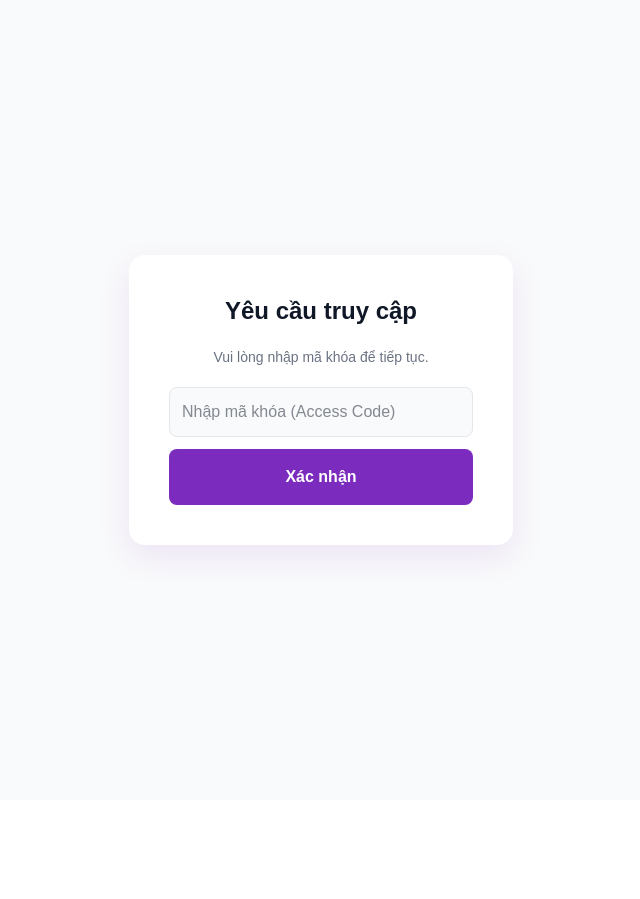
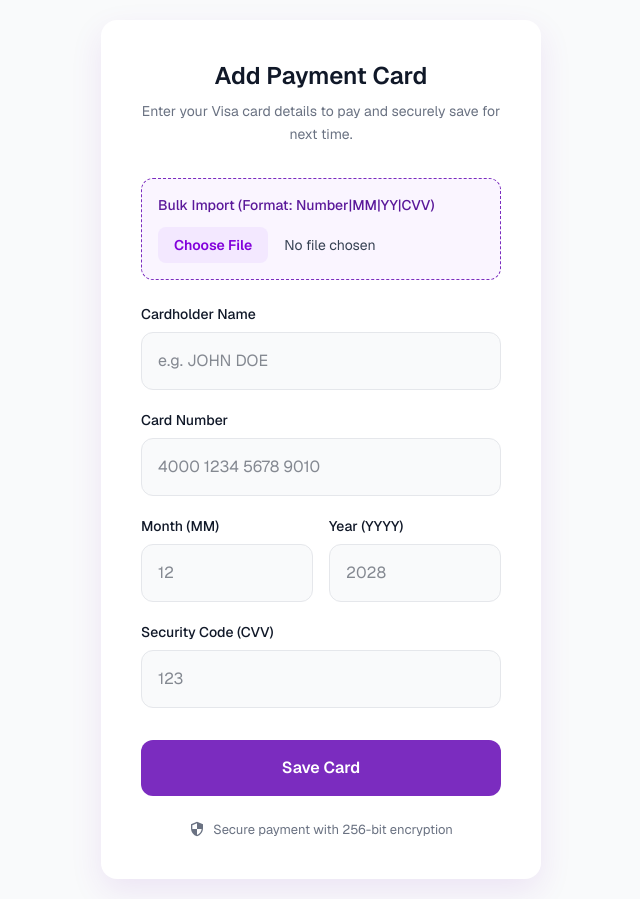
Before and after one commit to tenkaihome/supacard, a Next.js app: page / in a window 1280 px wide. Shown: the whole page, without its empty margins (319-959 px from the left). Before the commit the page ends 800 px from the top, so only its background shows below. Built offline with nearby package versions, Linux system fonts and the light colour scheme.

Commit message:
convert to old version

```diff
--- a/app/page.tsx
+++ b/app/page.tsx
@@ -4,13 +4,8 @@ import { useState, useEffect } from "react";
 
 export default function Home() {
   const [isClient, setIsClient] = useState(false);
-  const [isAuthenticated, setIsAuthenticated] = useState(false);
-  const [accessCode, setAccessCode] = useState("");
-  const [authError, setAuthError] = useState(false);
-
   const [cardQueue, setCardQueue] = useState<any[]>([]);
   const [bulkStatus, setBulkStatus] = useState("");
-  const [showSuccess, setShowSuccess] = useState(false);
   const [isProcessing, setIsProcessing] = useState(false);
 
   // Form state
@@ -20,44 +15,12 @@ export default function Home() {
   const [expYear, setExpYear] = useState("");
   const [cvc, setCvc] = useState("");
 
-  // Nạp trạng thái từ trình duyệt khi vừa load trang
   useEffect(() => {
     setIsClient(true);
-
-    const savedAuth = localStorage.getItem("supa_auth");
-    if (savedAuth === "true") {
-      setIsAuthenticated(true);
-    }
-
-    const savedQueue = localStorage.getItem("supa_queue");
-    if (savedQueue) {
-      try {
-        const queue = JSON.parse(savedQueue);
-        if (Array.isArray(queue) && queue.length > 0) {
-          setCardQueue(queue);
-          setBulkStatus(`Đang xử lý thẻ từ danh sách. Còn ${queue.length} thẻ chưa nhập.`);
-          fillCardState(queue[0]);
-        }
-      } catch (e) {
-        console.error("Queue restore error", e);
-      }
-    }
   }, []);
-
-  const handleAuth = (e: React.FormEvent) => {
-    e.preventDefault();
-    // Bắt đúng mật khẩu bạn vừa set (10042026)
-    if (accessCode === "10042026" || accessCode === "GbaYE5uBap3Z") {
-      setIsAuthenticated(true);
-      localStorage.setItem("supa_auth", "true"); // Giữ trạng thái đăng nhập kể cả khi f5
-    } else {
-      setAuthError(true);
-    }
-  };
 
   const clearQueue = () => {
     setCardQueue([]);
-    localStorage.removeItem("supa_queue");
     setBulkStatus("Đã xóa danh sách thẻ tạm.");
     setCcname("");
     setCardnumber("");
@@ -88,17 +51,14 @@ export default function Home() {
       });
 
       setCardQueue(queue);
-      localStorage.setItem("supa_queue", JSON.stringify(queue));
-
       setBulkStatus(
-        `Đã đọc ${queue.length} thẻ. Form đã sẵn sàng với thẻ đầu tiên. Ấn (Save Card) để lưu.`
+        `Đã đọc ${queue.length} thẻ. Form đã điền thẻ đầu tiên. Sau khi form chạy xong, bạn có thể F5 lại trang.`
       );
 
       if (queue.length > 0) {
         fillCardState(queue[0]);
       }
 
-      // Reset input giá trị để có thể load lại file cùng tên nếu cần
       e.target.value = "";
     };
     reader.readAsText(file);
@@ -136,49 +96,11 @@ export default function Home() {
   };
 
   const handleSubmit = () => {
-    // Để cho form thực sự chuyển hướng sang trang đích (NATIVE POST)
-    // Chrome sẽ hiểu đây là 100% giao dịch mới mà không chặn nữa
     setIsProcessing(true);
-
-    if (cardQueue.length > 0) {
-      const newQueue = [...cardQueue];
-      newQueue.shift();
-      localStorage.setItem("supa_queue", JSON.stringify(newQueue));
-    } else {
-      localStorage.removeItem("supa_queue");
-    }
+    // Để cho form thực sự chuyển hướng sang trang đích (NATIVE POST - /api/checkout)
   };
 
-  // Tránh lỗi Hydration
   if (!isClient) return null;
-
-  if (!isAuthenticated) {
-    return (
-      <div className="fixed inset-0 bg-gray-50 flex justify-center items-center z-50">
-        <div className="bg-white w-full max-w-sm rounded-2xl shadow-[0_12px_32px_rgba(123,44,191,0.1)] p-10 text-center">
-          <h2 className="mb-5 text-gray-900 text-2xl font-semibold">Yêu cầu truy cập</h2>
-          <p className="mb-5 text-gray-500 text-sm">Vui lòng nhập mã khóa để tiếp tục.</p>
-          <form onSubmit={handleAuth}>
-            <input
-              type="password"
-              className="w-full p-3 mb-3 bg-gray-50 border border-gray-200 rounded-lg outline-none focus:border-purple-600 focus:ring-4 focus:ring-purple-600/10 transition-all text-gray-900"
-              placeholder="Nhập mã khóa (Access Code)"
-              value={accessCode}
-              onChange={(e) => setAccessCode(e.target.value)}
-              required
-            />
-            {authError && <div className="text-red-500 text-sm mb-4">Mã khóa không đúng!</div>}
-            <button
-              type="submit"
-              className="w-full p-4 bg-[#7b2cbf] hover:bg-[#5a189a] text-white rounded-lg font-semibold transition-colors active:scale-95"
-            >
-              Xác nhận
-            </button>
-          </form>
-        </div>
-      </div>
-    );
-  }
 
   return (
     <div className="min-h-screen bg-gray-50 flex justify-center items-center p-5 font-sans">
@@ -194,8 +116,8 @@ export default function Home() {
           <div className="flex justify-between items-center mb-3">
             <p className="text-sm font-medium text-[#5a189a]">Bulk Import (Format: Number|MM|YY|CVV)</p>
             {cardQueue.length > 0 && (
-              <button onClick={clearQueue} className="text-red-500 hover:underline text-xs font-semibold">
-                Xóa Hàng Chờ
+              <button type="button" onClick={clearQueue} className="text-red-500 hover:underline text-xs font-semibold">
+                Xóa Thẻ
               </button>
             )}
           </div>
@@ -209,12 +131,6 @@ export default function Home() {
             <div className="text-[13px] text-[#5a189a] mt-3 font-semibold text-center">{bulkStatus}</div>
           )}
         </div>
-
-        {showSuccess && (
-          <div className="bg-[#e6fcf5] text-[#0ca678] p-4 rounded-xl mb-6 text-center font-medium text-sm border border-[#c3fae8]">
-            Transaction processed !
-          </div>
-        )}
 
         <form id="paymentForm" method="POST" action="/api/checkout" onSubmit={handleSubmit}>
           <div className="mb-5">
```
Lines whose indentation alone changed are shown as unchanged.
